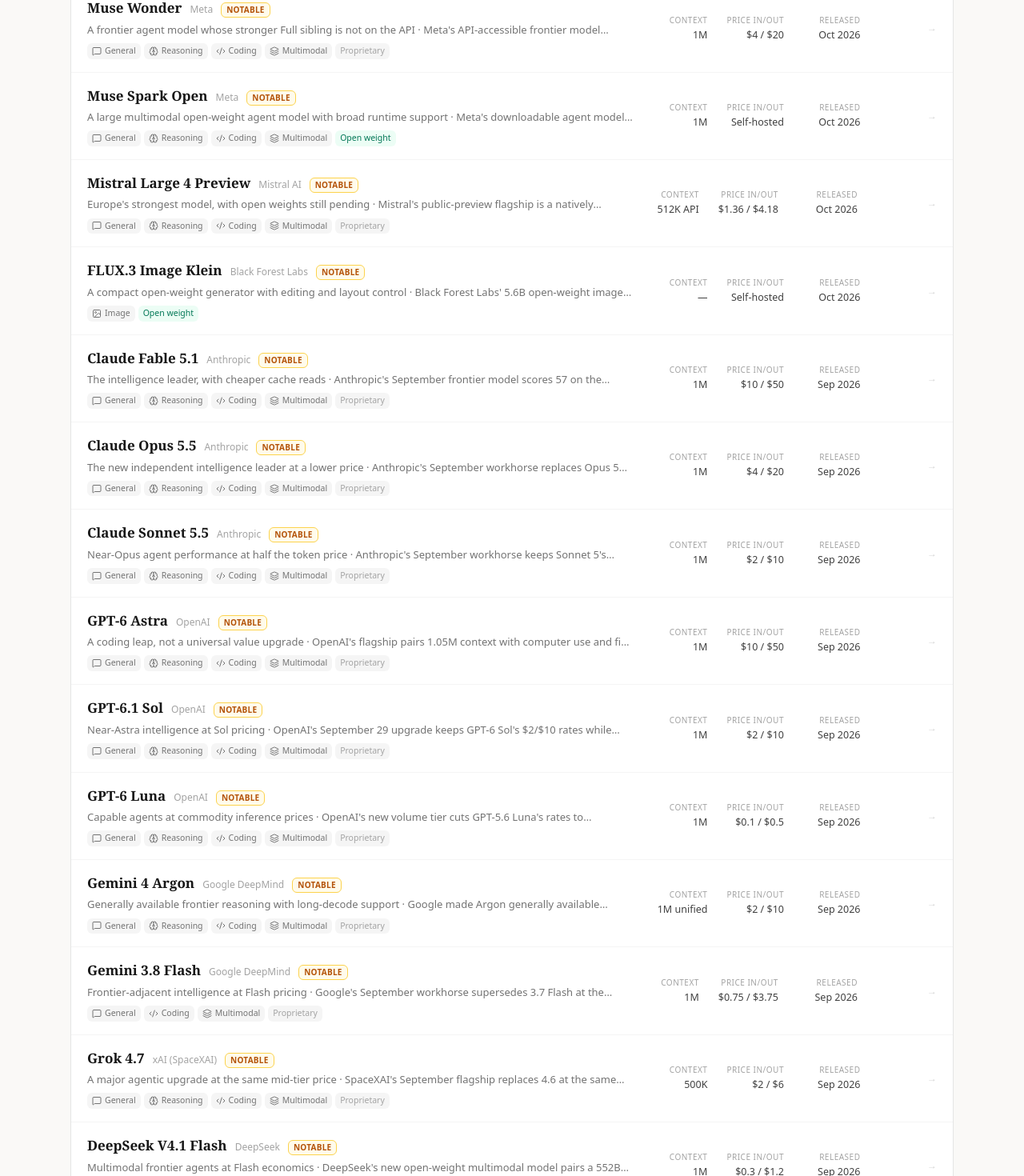
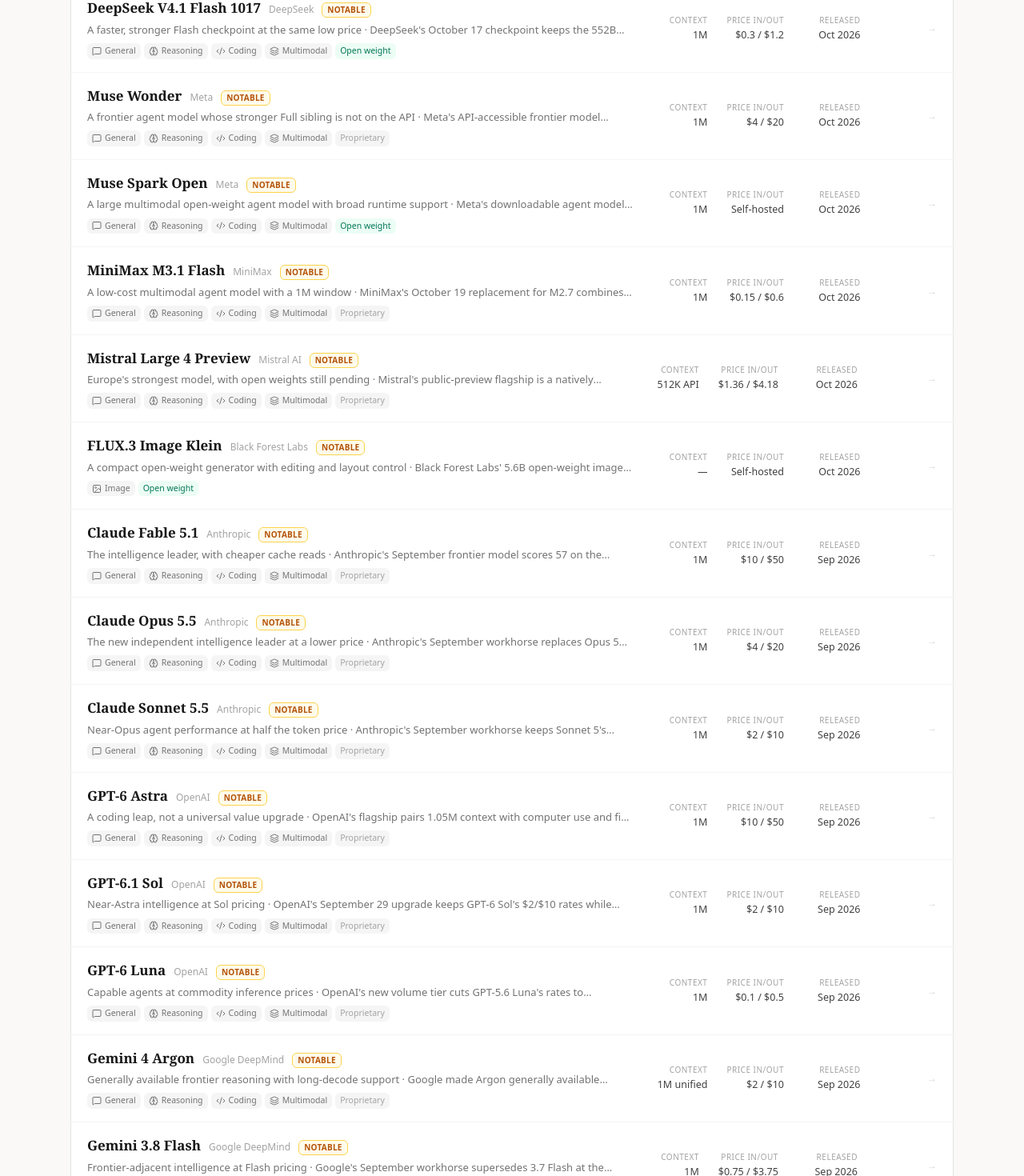
Before and after one commit to robert-awere/RobClawx-Projects, a React (Vite) app in the folder frontierai-directory/: page / in a window 1280 px wide. Shown: the part 720-2190 px from the top of the page at 80% size. Built offline with nearby package versions, Linux system fonts and the light colour scheme.

Commit message:
feat(frontierai): refresh October model catalog

```diff
--- a/frontierai-directory/src/data/models.ts
+++ b/frontierai-directory/src/data/models.ts
@@ -33,7 +33,7 @@
   audio: 'Audio & Speech',
 };
 
-export const LAST_UPDATED = '2026-10-16';
+export const LAST_UPDATED = '2026-10-20';
 
 export const MODELS: AIModel[] = [
   // ── Anthropic ───────────────────────────────────────────
@@ -349,25 +349,26 @@
 
   // ── DeepSeek ────────────────────────────────────────────
   {
-    id: 'deepseek-v4-1-flash',
-    name: 'DeepSeek V4.1 Flash',
+    id: 'deepseek-v4-1-flash-1017',
+    name: 'DeepSeek V4.1 Flash 1017',
     provider: 'DeepSeek',
     providerColor: '#3d55e0',
     category: ['language', 'reasoning', 'coding', 'multimodal'],
     openWeight: true,
-    released: '2026-09',
+    released: '2026-10',
     context: 1048576,
     contextLabel: '1M',
     pricing: { input: 0.3, output: 1.2 },
     params: '552B MoE / 8B prefill, 16B decode',
     license: 'MIT',
-    tagline: 'Multimodal frontier agents at Flash economics',
+    tagline: 'A faster, stronger Flash checkpoint at the same low price',
     description:
-      'DeepSeek\'s new open-weight multimodal model pairs a 552B MoE backbone with 1M context, up to 384K output, and continuously adjustable reasoning effort. Peak API pricing is $0.30/$1.20, with off-peak rates halved. DeepSeek reports strong agentic results and plans to route V4 Pro traffic to this cheaper model from September 14; independent Arena evidence is promising but preliminary.',
-    strengths: ['MIT-licensed weights', '1M context and 384K max output', 'Native image and text input', 'Low $0.30/$1.20 peak price'],
-    weaknesses: ['552B weights require substantial infrastructure', 'No Jinja-format chat template', 'Independent benchmark evidence remains preliminary', 'Variable time-of-day API pricing'],
-    bestFor: ['Cost-sensitive coding agents', 'Multimodal document workflows', 'Long-context self-hosting', 'High-volume tool use'],
-    website: 'https://huggingface.co/deepseek-ai/DeepSeek-V4.1-Flash',
+      'DeepSeek\'s October 17 checkpoint keeps the 552B MoE architecture, MIT weights, 1M context, and $0.30/$1.20 peak pricing. Independent Artificial Analysis testing scores max effort at 45, up from 39 for the September checkpoint, and measures about 225 output tokens per second. DeepSeek reports shorter task execution and output than its predecessor, but the independent evaluation still classifies the model as very verbose.',
+    strengths: ['AA Intelligence Index 45', 'About 225 output tokens per second in independent testing', 'MIT-licensed weights', '1M multimodal context'],
+    weaknesses: ['Very verbose in independent testing', '552B weights require substantial infrastructure', 'No Jinja-format chat template', 'Variable time-of-day API pricing'],
+    bestFor: ['Cost-sensitive coding agents', 'High-volume tool use', 'Multimodal document workflows', 'Long-context self-hosting'],
+    benchmark: { label: 'AA Intelligence Index v4.3.2', score: '45' },
+    website: 'https://huggingface.co/deepseek-ai/DeepSeek-V4.1-Flash-1017',
     hot: true,
   },
   {
@@ -595,23 +596,24 @@
 
   // ── MiniMax / Xiaomi / Mistral ──────────────────────────
   {
-    id: 'minimax-m2-7',
-    name: 'MiniMax M2.7',
+    id: 'minimax-m3-1-flash',
+    name: 'MiniMax M3.1 Flash',
     provider: 'MiniMax',
     providerColor: '#c22a42',
-    category: ['language', 'coding'],
-    openWeight: true,
-    released: '2026-05',
-    context: 200000,
-    pricing: { input: 0.3, output: 1.2 },
-    license: 'MIT',
-    tagline: 'An efficient MoE built for agents',
+    category: ['language', 'reasoning', 'coding', 'multimodal'],
+    openWeight: false,
+    released: '2026-10',
+    context: 1000000,
+    pricing: { input: 0.15, output: 0.6 },
+    tagline: 'A low-cost multimodal agent model with a 1M window',
     description:
-      'An open-weight model optimized for agentic workflows and coding; interleaved-thinking design keeps multi-turn tool calling stable. At $0.30/$1.20 it remains one of the cheapest credible agent backbones.',
-    strengths: ['Purpose-built for agents', 'Very low price', 'MIT license'],
-    weaknesses: ['Average breadth of general knowledge', '200K context'],
-    bestFor: ['Agent applications', 'Workflow automation', 'Budget coding'],
-    website: 'https://www.minimax.io',
+      'MiniMax\'s October 19 replacement for M2.7 combines text, image, and video input with a 1M context window and five reasoning-effort levels. Independent Artificial Analysis testing scores it at 43 and $0.22 per evaluated task. Official flat pricing is $0.15/$0.60 with $0.015 cache reads. MiniMax says weights will follow, so the currently available API model remains proprietary.',
+    strengths: ['AA Intelligence Index 43', '$0.15/$0.60 flat token pricing', '1M multimodal context', 'Five reasoning-effort levels'],
+    weaknesses: ['Weights are not yet downloadable', 'Very verbose in independent testing', 'Thinking cannot be disabled', 'Launch benchmark gains are vendor-reported'],
+    bestFor: ['Budget coding agents', 'High-volume workflow automation', 'Long-context multimodal analysis', 'Tool-using subagents'],
+    benchmark: { label: 'AA Intelligence Index v4.3.2', score: '43' },
+    website: 'https://www.minimax.io/blog/minimax-m31f',
+    hot: true,
   },
   {
     id: 'mimo-v2-6-pro',
```
Also changed, not shown: 2 other files (tests, documents, lock files or other folders).
